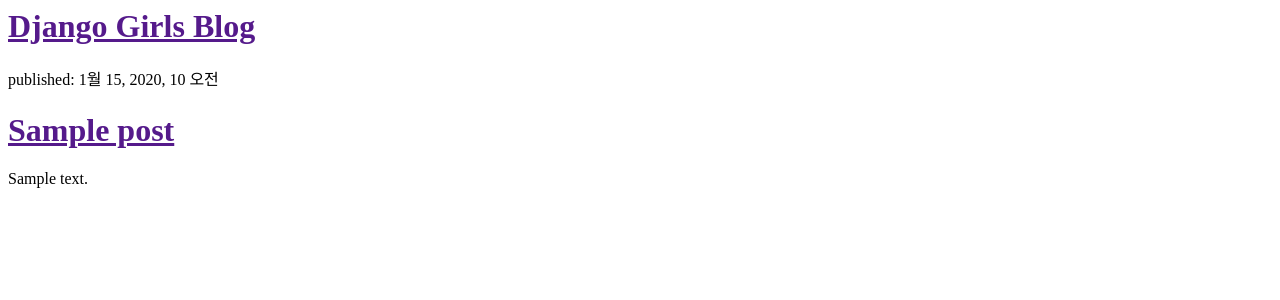
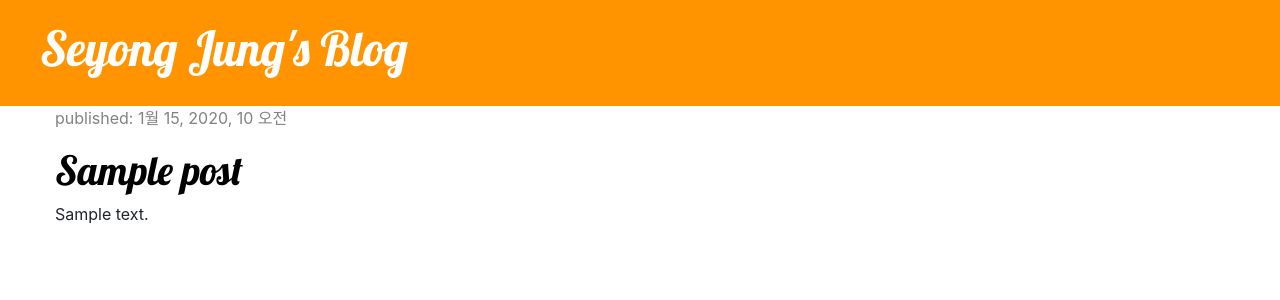
Before and after one commit to dragon11112222/my-first-blog, a Django app: template blog/templates/blog/post_list.html in a window 1280 px wide. Shown: the top 300 px of the page. Run offline with Django 3.2, Linux system fonts and the light colour scheme; the template is opened without the code that fills it: most values are stand-ins (such as "Sample title", 1, 10 or a date in 2020); some libraries are stand-ins or nearby versions.

Commit message:
190107base.html template expansion.

```diff
--- /dev/null
+++ b/blog/static/css/blog.css
@@ -0,0 +1,46 @@
+.page-header {
+    background-color: #ff9400;
+    margin-top: 0;
+    padding: 20px 20px 20px 40px;
+}
+
+.page-header h1, .page-header h1 a, .page-header h1 a:visited, .page-header h1 a:active {
+    color: #ffffff;
+    font-size: 36pt;
+    text-decoration: none;
+}
+
+.content {
+    margin-left: 40px;
+}
+
+h1, h2, h3, h4 {
+    font-family: 'Lobster', cursive;
+}
+
+.date {
+    color: #828282;
+}
+
+.save {
+    float: right;
+}
+
+.post-form textarea, .post-form input {
+    width: 100%;
+}
+
+.top-menu, .top-menu:hover, .top-menu:visited {
+    color: #ffffff;
+    float: right;
+    font-size: 26pt;
+    margin-right: 20px;
+}
+
+.post {
+    margin-bottom: 70px;
+}
+
+.post h1 a, .post h1 a:visited {
+    color: #000000;
+}
--- /dev/null
+++ b/blog/templates/blog/base.html
@@ -0,0 +1,27 @@
+<!doctype html>
+{% load static %}
+<html>
+    <head>
+        <meta charset="utf-8">
+        <title>Seyong Jung's blog</title>
+        <!-- Bootstrap CSS -->
+        <link rel="stylesheet" href="https://maxcdn.bootstrapcdn.com/bootstrap/4.0.0/css/bootstrap.min.css"
+        integrity="sha384-Gn5384xqQ1aoWXA+058RXPxPg6fy4IWvTNh0E263XmFcJlSAwiGgFAW/dAiS6JXm" crossorigin="anonymous">
+        <link rel="stylesheet" href="{% static 'css/blog.css' %}">
+        <link href='//fonts.googleapis.com/css?family=Lobster&subset=latin,latin-ext' rel='stylesheet' type='text/css'>
+    </head>
+    <body>
+        <div class="page-header">
+            <h1><a href="">Seyong Jung's Blog</a></h1>
+        </div>
+
+        <div class="content container">
+            <div class="row">
+                <div class="col-md-12">
+                    {% block content %}
+                    {% endblock %}
+                </div>
+            </div>
+        </div>
+    </body>
+</html>
--- a/blog/templates/blog/post_list.html
+++ b/blog/templates/blog/post_list.html
@@ -1,19 +1,39 @@
-<html>
-    <head>
-        <title>Django Girls blog</title>
-    </head>
-    <body>
-        <div>
-            <h1><a href="">Django Girls Blog</a></h1>
-        </div>
+{% extends 'blog/base.html' %}
 
-        {% for post in posts %}
-            <div>
-                <p>published: {{ post.published_date }}</p>
-                <h1><a href="">{{ post.title }}</a></h1>
-                <p>{{ post.text|linebreaksbr }}</p>
-            </div>
-        {% endfor %}
+<!--<!doctype html>-->
+<!--{% load static %}-->
+<!--<html>-->
+    <!--<head>-->
+        <!--<meta charset="utf-8">-->
+        <!--<title>Django Girls blog</title>-->
+        <!--&lt;!&ndash; Bootstrap CSS &ndash;&gt;-->
+        <!--<link rel="stylesheet" href="https://maxcdn.bootstrapcdn.com/bootstrap/4.0.0/css/bootstrap.min.css"-->
+        <!--integrity="sha384-Gn5384xqQ1aoWXA+058RXPxPg6fy4IWvTNh0E263XmFcJlSAwiGgFAW/dAiS6JXm" crossorigin="anonymous">-->
+        <!--<link rel="stylesheet" href="{% static 'css/blog.css' %}">-->
+        <!--<link href='//fonts.googleapis.com/css?family=Lobster&subset=latin,latin-ext' rel='stylesheet' type='text/css'>-->
+    <!--</head>-->
+    <!--<body>-->
+        <!--<div class="page-header">-->
+            <!--<h1><a href="">Django Girls Blog</a></h1>-->
+        <!--</div>-->
+
+        <!--<div class="content container">-->
+            <!--<div class="row">-->
+                <!--<div class="col-md-8">-->
+                {% block content %}
+                    {% for post in posts %}
+                    <div class="post">
+                        <div class="date">
+                            <p>published: {{ post.published_date }}</p>
+                        </div>
+                        <h1><a href="">{{ post.title }}</a></h1>
+                        <p>{{ post.text|linebreaksbr }}</p>
+                    </div>
+                    {% endfor %}
+                {% endblock %}
+                <!--</div>-->
+            <!--</div>-->
+        <!--</div>-->
 
         <!--<div>-->
             <!--<p>published: 07.01.2018, 00:08</p>-->
@@ -26,5 +46,5 @@
             <!--<h2><a href="">My second post</a></h2>-->
             <!--<p>Aenean eu leo quam. Pellentesque ornare sem lacinia quam venenatis vestibulum. Donec id elit non mi porta gravida at eget metus. Fusce dapibus, tellus ac cursus commodo, tortor mauris condimentum nibh, ut f.</p>-->
         <!--</div>-->
-    </body>
-</html>
+    <!--</body>-->
+<!--</html>-->
```
